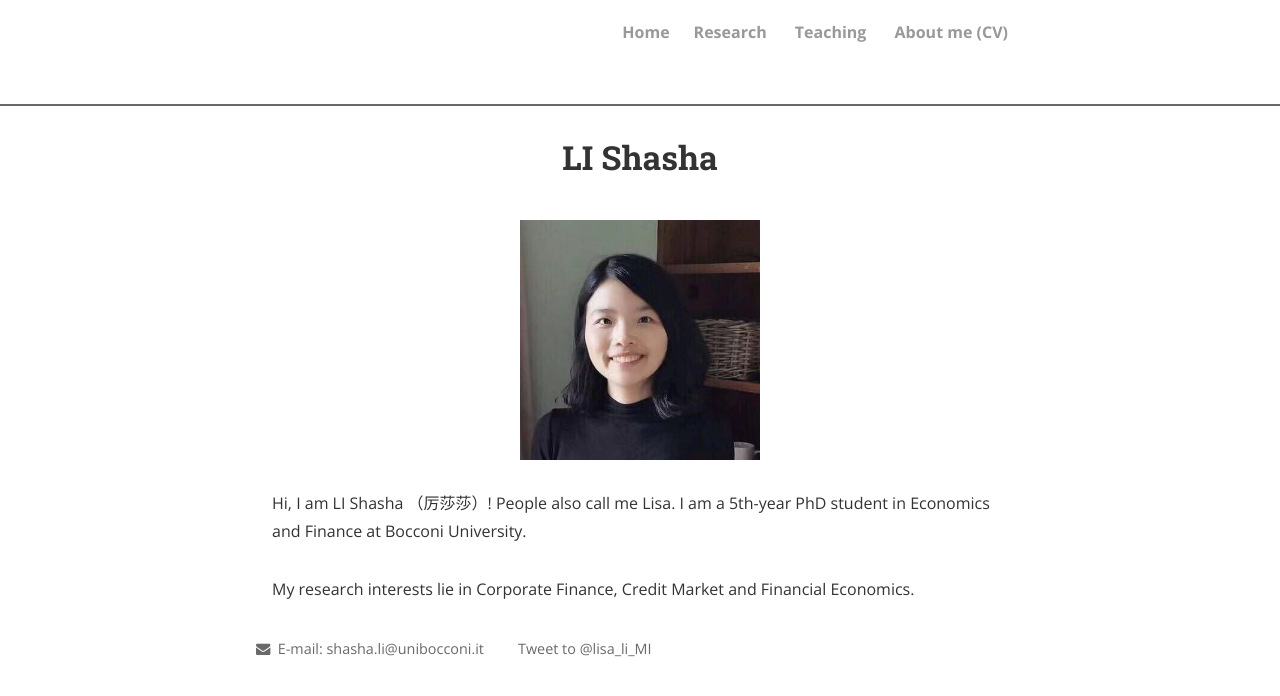
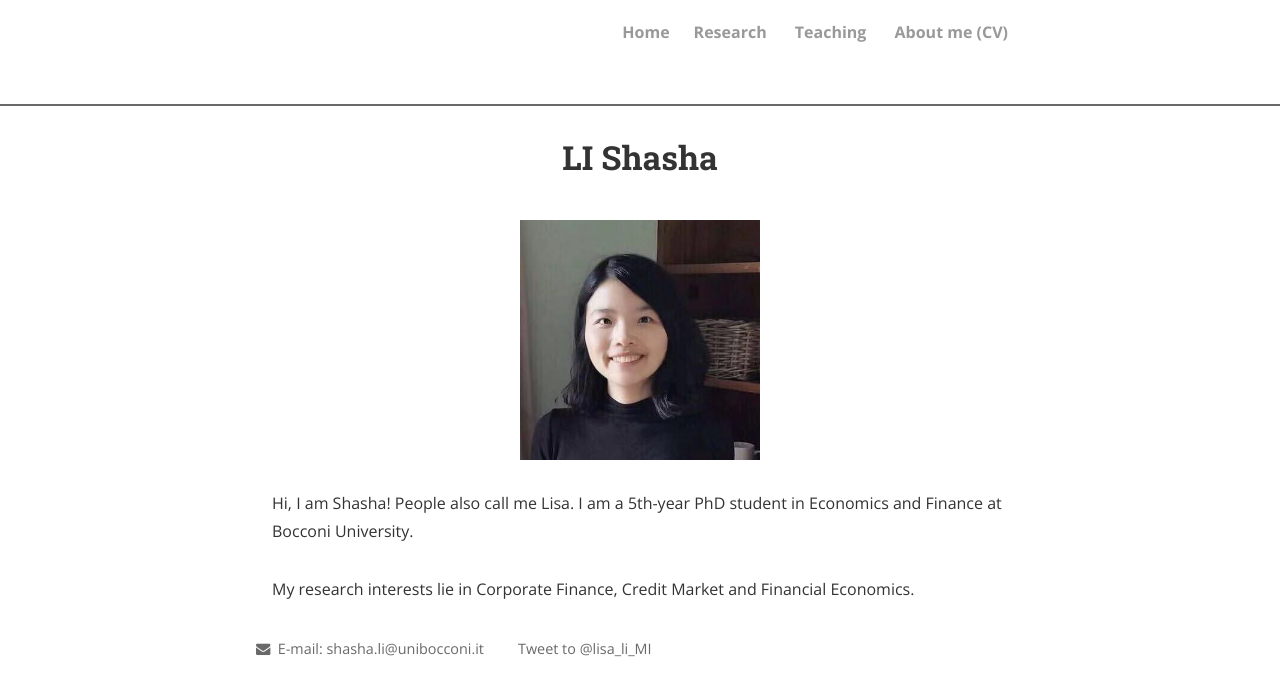
Before and after one commit to shasha-li/shasha-li.github.io, a Jekyll site: the page built from index.html, in a window 1280 px wide. Shown: the top 696 px of the page. Built offline with Jekyll 4.4.1, drawn with Linux system fonts in a browser that asks for light colours; nearby versions of some CDN libraries; the list of posts is cut into pages by our own code; comment, search, counter and statistics services are not loaded; a style sheet for code colours, icons or effects is not loaded.

Commit message:
Update index.html

```diff
--- a/index.html
+++ b/index.html
@@ -12,9 +12,9 @@ title: LI Shasha
   gtag('config', 'G-J57QMWVXMZ');
 </script>
 
-<img src="profile_picture.jpg" alt="LI Shasha pic" style="width:240px;height:240px;" title="LI Shasha"; algin="middle">
+<img src="profile_picture.jpg" alt="LI Shasha pic" style="width:240px;height:240px;" title="LI SHASHA | 厉莎莎"; algin="middle">
 <br>
-Hi, I am LI Shasha （厉莎莎）! People also call me Lisa. I am a 5th-year PhD student in Economics and Finance at Bocconi University.
+Hi, I am Shasha! People also call me Lisa. I am a 5th-year PhD student in Economics and Finance at Bocconi University.
 
 <br><br>
 My research interests lie in Corporate Finance, Credit Market and Financial Economics.
```
